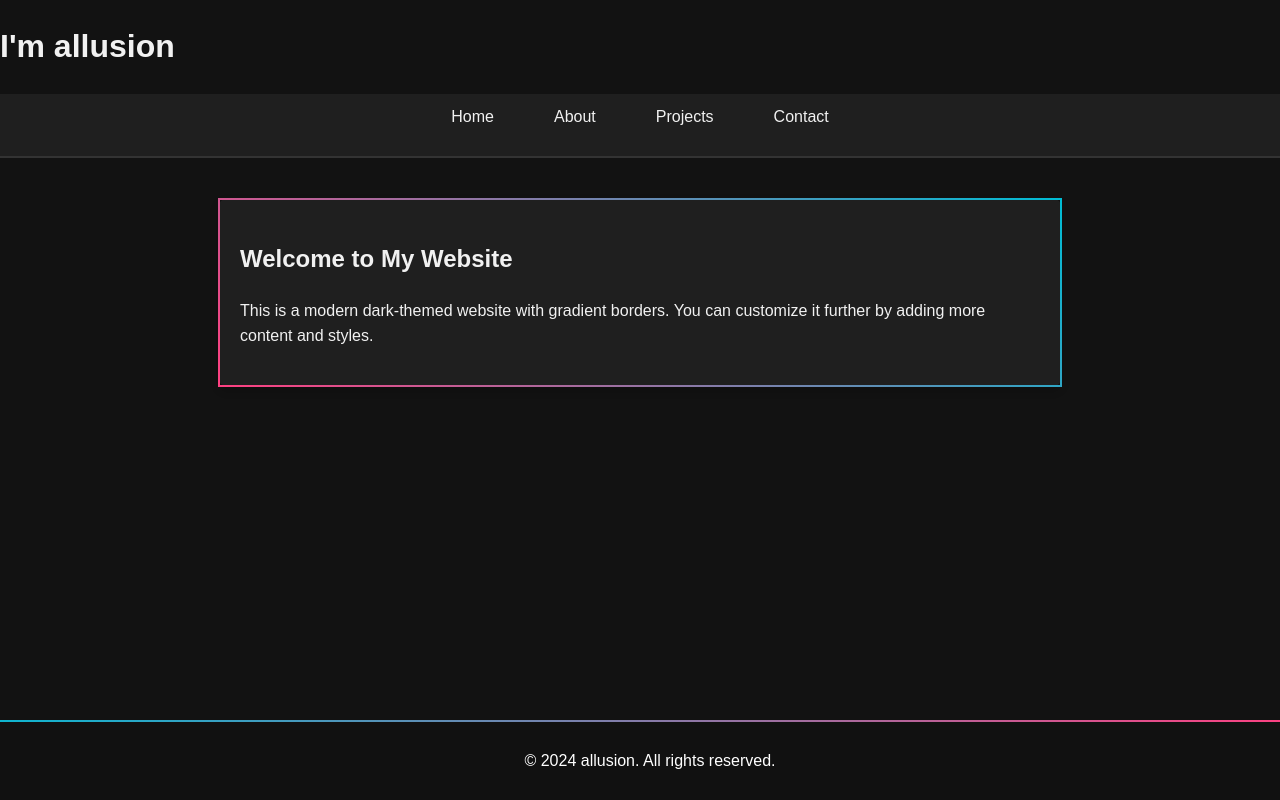
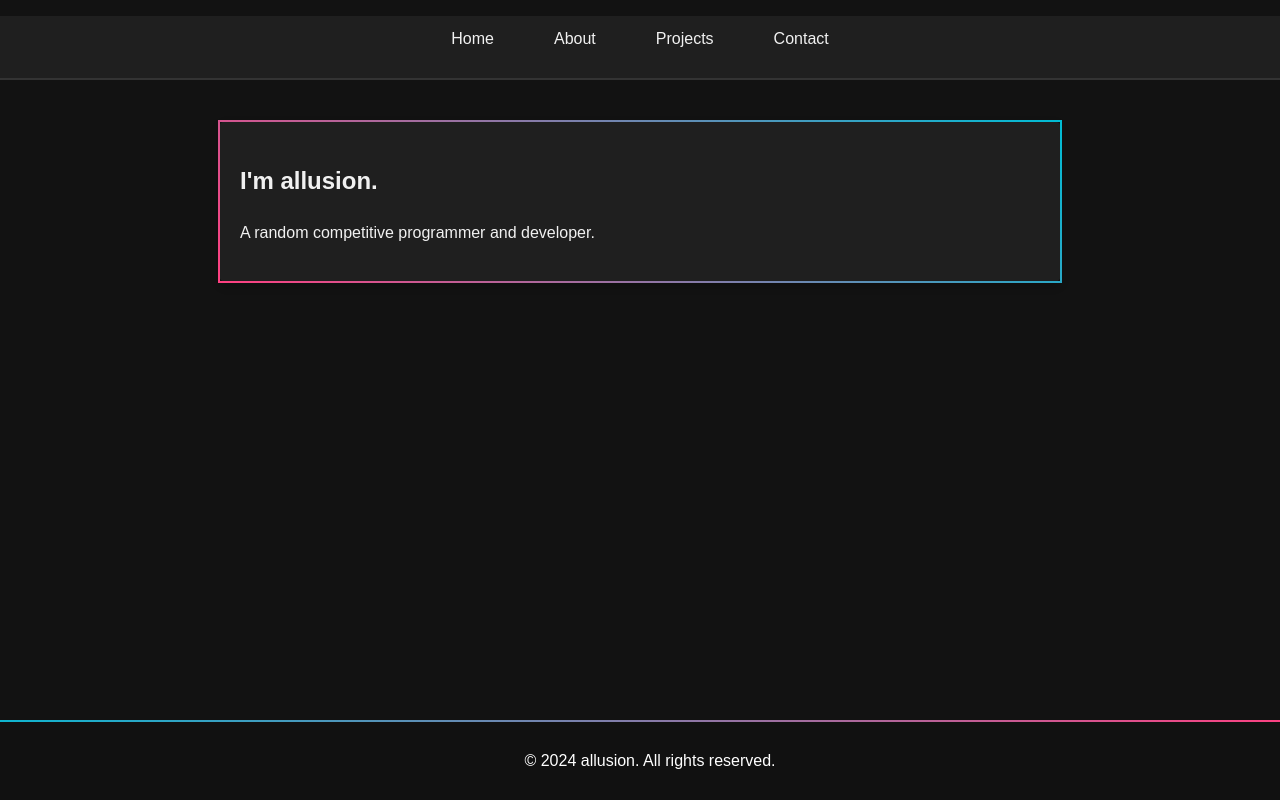
Before and after one commit to allusion-dev/allusion-dev.github.io, a plain HTML site: page index.html in a window 1280 px wide. Drawn offline with Linux system fonts and the light colour scheme.

Commit message:
Update index.html

```diff
--- a/index.html
+++ b/index.html
@@ -7,9 +7,6 @@
     <link rel="stylesheet" href="styles.css">
 </head>
 <body>
-    <header>
-        <h1>I'm allusion</h1>
-    </header>
     <nav>
         <ul>
             <li><a href="#">Home</a></li>
@@ -20,8 +17,8 @@
     </nav>
     <main>
         <section>
-            <h2>Welcome to My Website</h2>
-            <p>This is a modern dark-themed website with gradient borders. You can customize it further by adding more content and styles.</p>
+            <h2>I'm allusion.</h2>
+            <p>A random competitive programmer and developer.</p>
         </section>
     </main>
     <footer>
```
